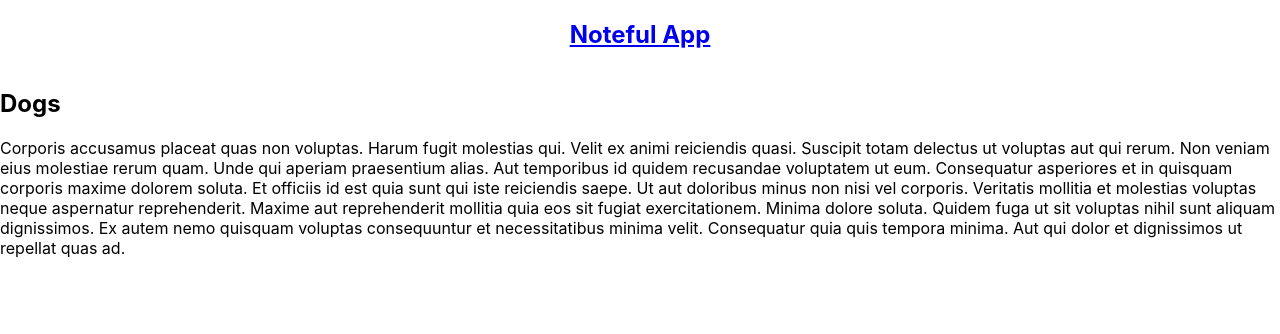
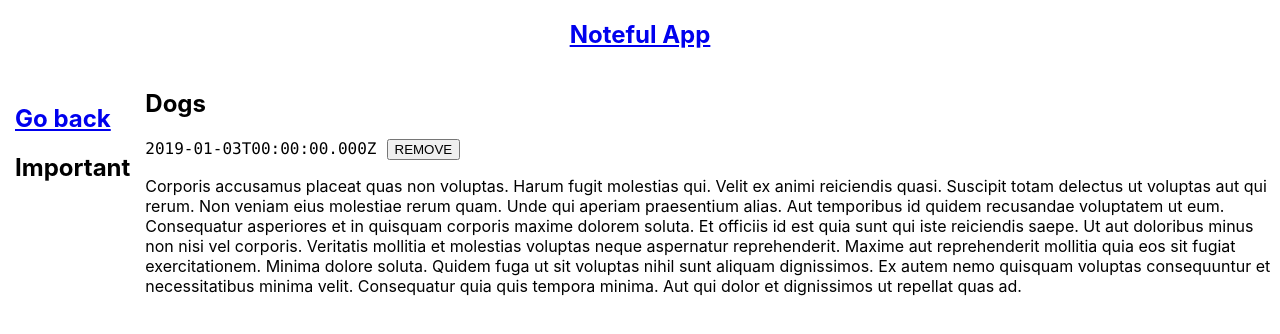
Before and after one commit to a1clark1a/noteful, a React (Create React App) app: page /note/cbc787a0-ffaf-11e8-8eb2-f2801f1b9fd1 in a window 1280 px wide. Shown: the top 334 px of the page. Built offline with nearby package versions, Linux system fonts and the light colour scheme.

Commit message:
added note functionality

```diff
--- a/src/App.js
+++ b/src/App.js
@@ -4,10 +4,12 @@
 import DynamicFolder from "./components/DynamicFolderRoute/DynamicFolder";
 import DynamicNoteRoute from "./components/DynamicNoteRoute/DynamicNoteRoute";
 import Error from "./components/Error/Error";
+import STORE from "./dummy-store";
 import "./App.css";
 
 class App extends Component {
   render() {
+    const { folders, notes } = STORE;
     return (
       <>
         <header>
@@ -19,9 +21,34 @@
         </header>
         <main className="App">
           <Switch>
-            <Route path="/folder/:folderId" component={DynamicFolder} />
-            <Route path="/note/:noteId" component={DynamicNoteRoute} />
-            <Route exact path="/" component={MainRoute} />
+            {/*<Route path="/folder/:folderId" component={DynamicFolder} />*/}
+            <Route
+              path="/folder/:folderId"
+              render={props => {
+                return (
+                  <DynamicFolder folders={folders} notes={notes} {...props} />
+                );
+              }}
+            />
+            <Route
+              path="/note/:noteId"
+              render={props => {
+                return (
+                  <DynamicNoteRoute
+                    folders={folders}
+                    notes={notes}
+                    {...props}
+                  />
+                );
+              }}
+            />
+            <Route
+              exact
+              path="/"
+              render={props => {
+                return <MainRoute folders={folders} notes={notes} {...props} />;
+              }}
+            />
             <Route path="/*" component={Error} />
           </Switch>
         </main>
--- a/src/components/DynamicFolderRoute/DynamicFolder.js
+++ b/src/components/DynamicFolderRoute/DynamicFolder.js
@@ -1,21 +1,27 @@
 import React from "react";
 import { Link } from "react-router-dom";
-import STORE from "../../dummy-store";
 import "./DynamicFolder.css";
 
 export default function DynamicFolder(props) {
-  const { folders, notes } = STORE;
-  const folder = folders.filter(folder => {
-    const folderNotes = notes.map(note => {
+  const folderList = props.folders.filter(folder => {
+    const folderNotes = props.notes.map(note => {
       return folder.id === note.id;
     });
     return folderNotes;
   });
-  console.log(folder);
+
+  const renderSidebar = folderList.map((folder, i) => {
+    return (
+      <div key={`folder_${i}`}>
+        <Link to={`/folder/${folder.id}`}>{folder.name}</Link>
+      </div>
+    );
+  });
+  console.log(folderList);
   return (
     <>
+      <section className="sidebar">{renderSidebar}</section>
       <section className="noteList">NOTES HERE</section>
-      <section className="sidebar">sidebar here</section>
     </>
   );
 }
--- a/src/components/DynamicNoteRoute/DynamicNoteRoute.js
+++ b/src/components/DynamicNoteRoute/DynamicNoteRoute.js
@@ -1,17 +1,33 @@
 import React from "react";
-import STORE from "../../dummy-store";
+import { Link } from "react-router-dom";
 import "./DynamicNoteRoute.css";
 
 export default function DynamicNoteRoute(props) {
-  const note = STORE.notes.find(i => {
+  const note = props.notes.find(i => {
     return i.id === props.match.params.noteId;
   });
 
+  const folder = props.folders.find(i => {
+    return i.id === note.folderId;
+  });
+
   return (
-    <article className="notes">
-      <h2>{note.name}</h2>
-      <p>{note.content}</p>
-    </article>
+    <>
+      <section>
+        <Link to="/">
+          <h2>Go back</h2>
+        </Link>
+        <h2>{folder.name}</h2>
+      </section>
+      <article className="notes">
+        <div>
+          <h2>{note.name}</h2>
+          <code>{note.modified}</code>
+          <button>REMOVE</button>
+        </div>
+        <p>{note.content}</p>
+      </article>
+    </>
   );
 }
 
--- a/src/components/MainRoute/MainRoute.js
+++ b/src/components/MainRoute/MainRoute.js
@@ -1,12 +1,9 @@
-import React, { Component } from "react";
+import React from "react";
 import { Link } from "react-router-dom";
-import STORE from "../../dummy-store";
 import "./MainRoute.css";
 
-class MainRoute extends Component {
-  render() {
-    const { folders, notes } = STORE;
-    const noteList = notes.map((note, i) => {
+const MainRoute = props => {
+  const noteList = props.notes.map((note, i) => {
     return (
       <div key={`note${i}`} className="noteWrapper">
         <Link to={`/note/${note.id}`}>
@@ -17,8 +14,8 @@
       </div>
     );
   });
-
-    const folderList = folders.map((folder, i) => {
+  console.log(props.folders);
+  const folderList = props.folders.map((folder, i) => {
     return (
       <div key={`folder-${i}`} className="folderWrapper">
         <Link to={`/folder/${folder.id}`}>
@@ -36,7 +33,6 @@
       <section className="notesList">{noteList}</section>
     </>
   );
-  }
-}
+};
 
 export default MainRoute;
```
Lines whose indentation alone changed are shown as unchanged.
